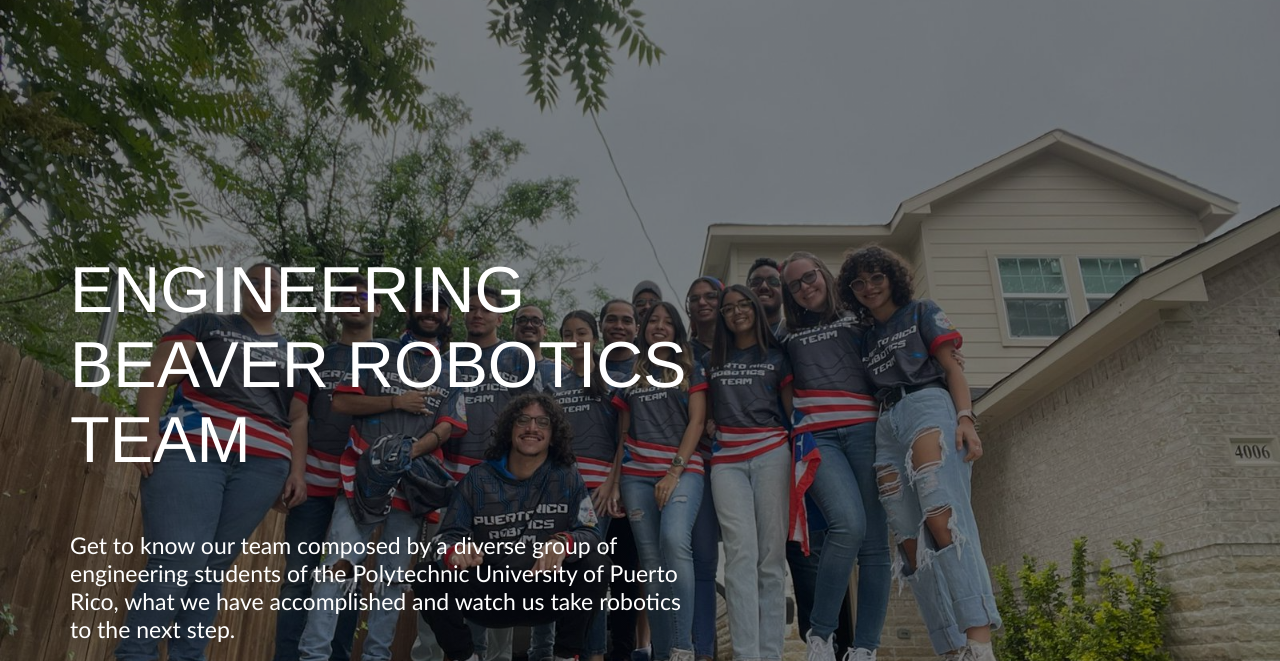
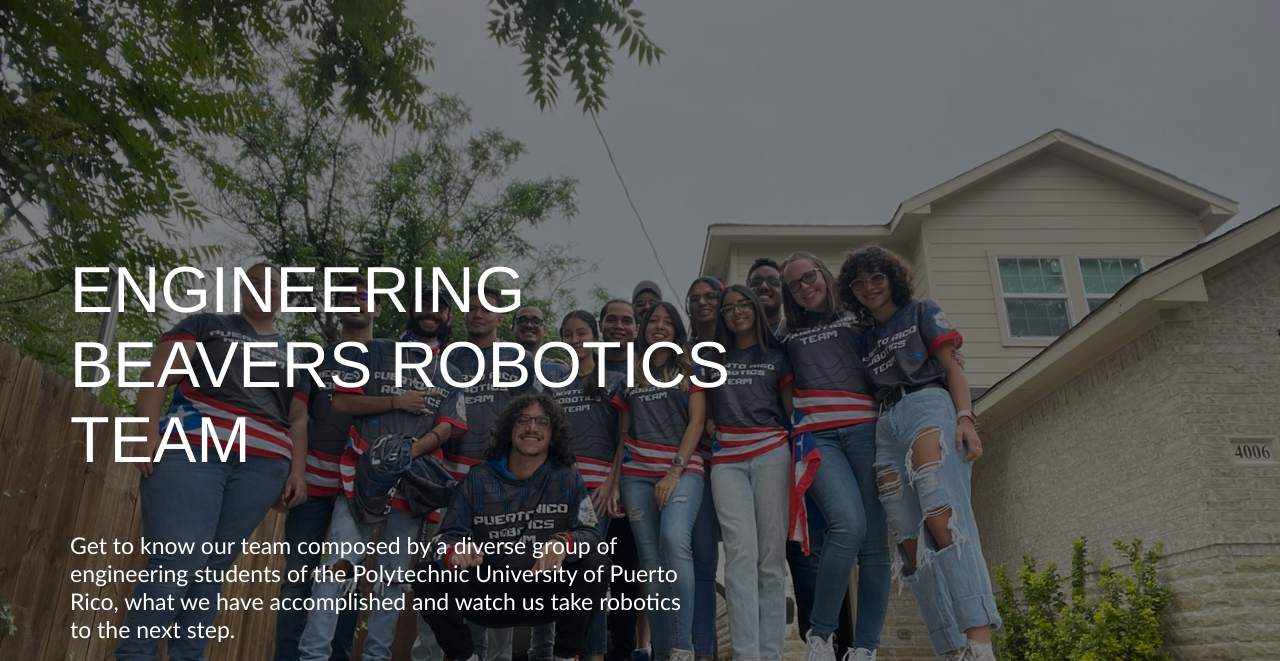
Before and after one commit to EBRT-PUPR/EBRT-PUPR.github.io, a plain HTML site: page index.html in a window 1280 px wide. Shown: the part 139-800 px from the top of the page. Drawn offline with Linux system fonts and the light colour scheme.

Commit message:
Update index.html

```diff
--- a/index.html
+++ b/index.html
@@ -43,7 +43,7 @@
 
               font-family: Helvetica, sans-serif;
             ">
-            ENGINEERING<br />BEAVER ROBOTICS<br />TEAM
+            ENGINEERING<br />BEAVERS ROBOTICS<br />TEAM
           </h1>
           <p style="font-size: 23px; font-weight: 300">
             Get to know our team composed by a diverse group of <br />
```
